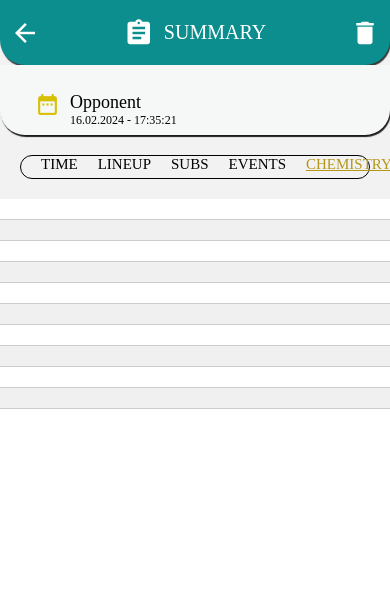
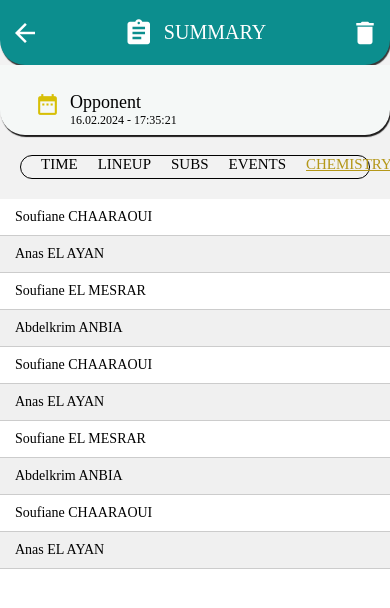
Before and after one commit to YahyaNamir/Salle_Summary, a React Native app: screen /CHEMISTRY in a window 390 px wide. Shown: the top 608 px of the page. Built offline with nearby package versions, Linux system fonts and the light colour scheme.

Commit message:
Chemistry Item

```diff
--- a/components/ChemistryItem.js
+++ b/components/ChemistryItem.js
@@ -4,7 +4,7 @@ import React from 'react';
 export default function ChemistryItem({ chemistry }) {
   return (
     <View style={styles.itemContainer}>
-      {/* <Text style={{fontFamily: 'Poppins-Bold', marginLeft: 5}} >{chemistry.name}</Text> */}
+      <Text style={{fontFamily: 'Poppins-Bold', marginLeft: 5}} >{chemistry.name}</Text>
       {/* <Text style={{fontFamily: 'Poppins-Bold', marginLeft: 5}} >{chemistry.minutePlayer}</Text> */}
       {/* <Text style={{fontFamily: 'Poppins-Bold', marginLeft: 5}} >{chemistry.goal}</Text> */}
       {/* <Text style={{fontFamily: 'Poppins-Bold', marginLeft: 5}} >{chemistry.receivedGoal}</Text> */}
```
